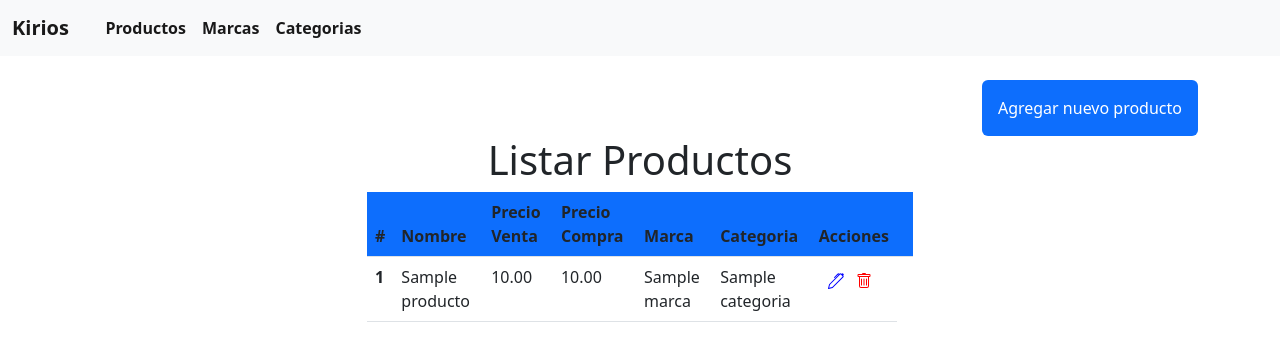
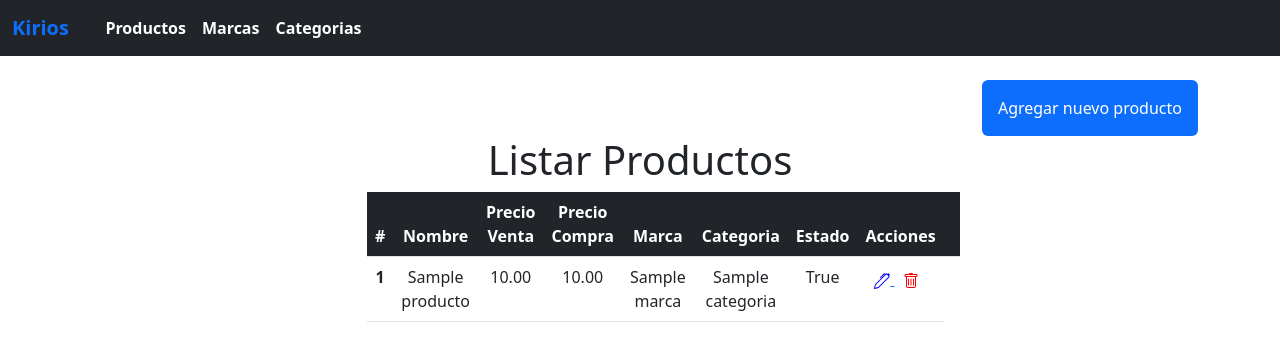
Before and after one commit to cristiancr20/kirios-crud-productos, a Django app: template crud/templates/verProducto.html in a window 1280 px wide. Shown: the top 361 px of the page. Run offline with Django 5.2, Linux system fonts and the light colour scheme; the template is opened without the code that fills it: values that come from a table or form of the project are taken from there, others are empty; tables that the repository leaves empty hold one stand-in row (values such as "Sample post"); some libraries are stand-ins or nearby versions.

Commit message:
feat: crud products

```diff
--- a/crud/models.py
+++ b/crud/models.py
@@ -3,7 +3,7 @@ from django.db import models
 
 class Marca(models.Model):
     nombre = models.CharField(max_length=100)
-    estado = models.CharField(max_length=50, default='True')
+    estado = models.BooleanField(default=True)
 
     def __str__(self):
         return self.nombre
@@ -18,7 +18,7 @@ class Producto(models.Model):
     nombre = models.CharField(max_length=100)
     precioVenta = models.DecimalField(max_digits=10, decimal_places=2)
     precioCompra = models.DecimalField(max_digits=10, decimal_places=2)
-    estado = models.CharField(max_length=50, default='True')
+    estado = models.BooleanField(default=True)
     marca = models.ForeignKey(Marca, on_delete=models.CASCADE, related_name='productos')
     categoria = models.ForeignKey(Categoria, on_delete=models.CASCADE, related_name='productos')
 
--- a/crud/templates/index.html
+++ b/crud/templates/index.html
@@ -14,24 +14,24 @@
   </head>
   <body>
 
-    <nav class="navbar navbar-expand-lg bg-light">
+    <nav class="navbar navbar-expand-lg bg-dark ">
       <div class="container-fluid">
-        <a class="navbar-brand" ><strong>Kirios</strong></a>
-        <button class="navbar-toggler" type="button" data-bs-toggle="collapse" data-bs-target="#navbarSupportedContent" aria-controls="navbarSupportedContent" aria-expanded="false" aria-label="Toggle navigation">
-          <span class="navbar-toggler-icon"></span>
+        <a class="navbar-brand text-primary" ><strong>Kirios</strong></a>
+        <button class="navbar-toggler bg-white" type="button" data-bs-toggle="collapse" data-bs-target="#navbarSupportedContent" aria-controls="navbarSupportedContent" aria-expanded="false" aria-label="Toggle navigation">
+          <span class="navbar-toggler-icon "></span>
         </button>
         <div class="collapse navbar-collapse" id="navbarSupportedContent">
           <ul class="navbar-nav me-auto mb-2 mb-lg-0">
            &nbsp;
            &nbsp;
-           <li class="nav-item">
-             <a class="nav-link active" aria-current="page" href="{% url 'crud:crear' %}"><strong>Productos</strong></a>
+           <li class="nav-item ">
+             <a class="nav-link active text-white"  aria-current="page" href="{% url 'crud:crearProducto' %}"><strong>Productos</strong></a>
            </li>
            <li class="nav-item">
-             <a class="nav-link active" aria-current="page" href="{% url 'crud:crearMarca' %}"><strong>Marcas</strong></a>
+             <a class="nav-link active text-white" aria-current="page" href="{% url 'crud:crearMarca' %}"><strong>Marcas</strong></a>
            </li>
            <li class="nav-item">
-             <a class="nav-link active" aria-current="page" href="{% url 'crud:crearCategoria' %}"><strong>Categorias</strong></a>
+             <a class="nav-link active text-white" aria-current="page" href="{% url 'crud:crearCategoria' %}"><strong>Categorias</strong></a>
            </li>
           </ul>
         </div>
--- a/crud/templates/verProducto.html
+++ b/crud/templates/verProducto.html
@@ -10,19 +10,19 @@ Productos
     <div class="row justify-content-center">
 
         <div class="boton-crear-producto">
-            <a href="{% url 'crud:crear' %}">
+            <a href="{% url 'crud:crearProducto' %}">
                 <button class="btn border-0 rounded btn-primary  p-3 float-end">
                     Agregar nuevo producto
                 </button>
             </a>
         </div>
 
-        <div class="col-md-6">
+        <div class="col-md-6 text-center">
             <h1 class="text-center">Listar Productos</h1>
 
 
             <table class="table ">
-                <thead class="bg-primary">
+                <thead class="bg-dark text-white">
                     <tr>
                         <th scope="col">#</th>
                         <th scope="col">Nombre</th>
@@ -30,34 +30,41 @@ Productos
                         <th scope="col">Precio Compra</th>
                         <th scope="col">Marca</th>
                         <th scope="col">Categoria</th>
+                        <th scope="col">Estado</th>
                         <th scope="col">Acciones</th>
                         <th scope="col"></th>
                     </tr>
                 </thead>
                 <tbody>
                     {% for producto in productos %}
-                    <tr>
+                    <tr class="text-center">
                         <th scope="row">{{ producto.id }}</th>
                         <td>{{ producto.nombre }}</td>
                         <td>{{ producto.precioVenta }}</td>
                         <td>{{ producto.precioCompra }}</td>
                         <td>{{ producto.marca.nombre }}</td>
                         <td>{{ producto.categoria.nombre }}</td>
+                        <td>{{ producto.estado }}</td>
                         <td class="actions text-center">
-                            <svg xmlns="http://www.w3.org/2000/svg" width="16" height="16" fill="blue" class="bi bi-pen text-center"
-                                viewBox="0 0 16 16" style="cursor: pointer;">
+                            <a href="{% url 'crud:editarProducto' producto.id %}"">
+
+                                <svg xmlns=" http://www.w3.org/2000/svg" width="16" height="16" fill="blue"
+                                class="bi bi-pen text-center" viewBox="0 0 16 16" style="cursor: pointer;">
                                 <path
                                     d="m13.498.795.149-.149a1.207 1.207 0 1 1 1.707 1.708l-.149.148a1.5 1.5 0 0 1-.059 2.059L4.854 14.854a.5.5 0 0 1-.233.131l-4 1a.5.5 0 0 1-.606-.606l1-4a.5.5 0 0 1 .131-.232l9.642-9.642a.5.5 0 0 0-.642.056L6.854 4.854a.5.5 0 1 1-.708-.708L9.44.854A1.5 1.5 0 0 1 11.5.796a1.5 1.5 0 0 1 1.998-.001m-.644.766a.5.5 0 0 0-.707 0L1.95 11.756l-.764 3.057 3.057-.764L14.44 3.854a.5.5 0 0 0 0-.708z" />
                                 </svg>
+                            </a>
+                            <a href="{% url 'crud:eliminarProducto' producto.id %}">
 
-                            <svg xmlns="http://www.w3.org/2000/svg" width="16" height="16" fill="red" class="bi bi-trash m-2"
-                                viewBox="0 0 16 16" style="cursor: pointer;">
+                                <svg xmlns="http://www.w3.org/2000/svg" width="16" height="16" fill="red"
+                                    class="bi bi-trash m-2" viewBox="0 0 16 16" style="cursor: pointer;">
                                     <path
                                         d="M5.5 5.5A.5.5 0 0 1 6 6v6a.5.5 0 0 1-1 0V6a.5.5 0 0 1 .5-.5m2.5 0a.5.5 0 0 1 .5.5v6a.5.5 0 0 1-1 0V6a.5.5 0 0 1 .5-.5m3 .5a.5.5 0 0 0-1 0v6a.5.5 0 0 0 1 0z" />
                                     <path
                                         d="M14.5 3a1 1 0 0 1-1 1H13v9a2 2 0 0 1-2 2H5a2 2 0 0 1-2-2V4h-.5a1 1 0 0 1-1-1V2a1 1 0 0 1 1-1H6a1 1 0 0 1 1-1h2a1 1 0 0 1 1 1h3.5a1 1 0 0 1 1 1zM4.118 4 4 4.059V13a1 1 0 0 0 1 1h6a1 1 0 0 0 1-1V4.059L11.882 4zM2.5 3h11V2h-11z" />
                                 </svg>
                         </td>
+                        </a>
 
 
                     </tr>
--- a/crud/urls.py
+++ b/crud/urls.py
@@ -7,10 +7,10 @@ urlpatterns = [
     path('', views.index, name='index'),
 
     #PRODUCTOS
-    path('producto/crear/', views.crear, name='crear'),
-    path('producto/editar/<int:id>/', views.editar, name='editar'),
-    path('producto/eliminar/<int:id>/', views.eliminar, name='eliminar'),
-    path('producto/ver/', views.ver, name='ver'),
+    path('producto/crear/', views.crear, name='crearProducto'),
+    path('producto/editar/<int:id>/', views.editar, name='editarProducto'),
+    path('producto/eliminar/<int:id>/', views.eliminar, name='eliminarProducto'),
+    path('producto/ver/', views.ver, name='verProducto'),
 
     #CATEGORIAS
     path('categoria/crear/', views.crearCategoria, name='crearCategoria'),
--- a/kirioscrudproductos/settings.py
+++ b/kirioscrudproductos/settings.py
@@ -37,6 +37,7 @@ INSTALLED_APPS = [
     'django.contrib.sessions',
     'django.contrib.messages',
     'django.contrib.staticfiles',
+    "bootstrap5",
     'crud'
 ]
 
```
Also changed, not shown: crud/templates/confirmacionEliminar.html (added, +17 -0 lines), crud/templates/crearProductos.html (+12 -25 lines), crud/templates/editarProducto.html (added, +40 -0 lines), crud/views.py (+12 -8 lines), crud/migrations/0003_alter_marca_estado_alter_producto_estado.py (added). Lines whose indentation alone changed are shown as unchanged.
